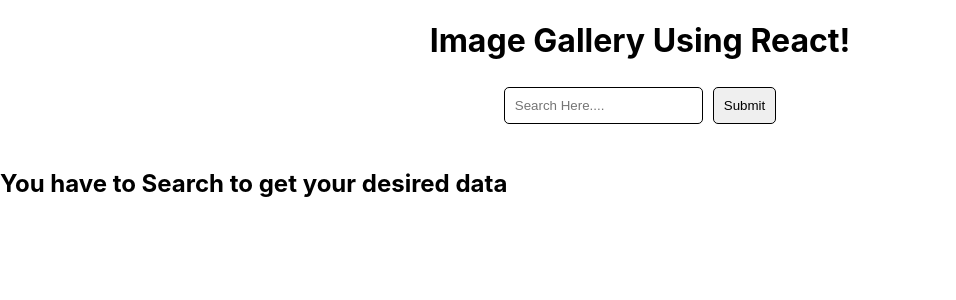
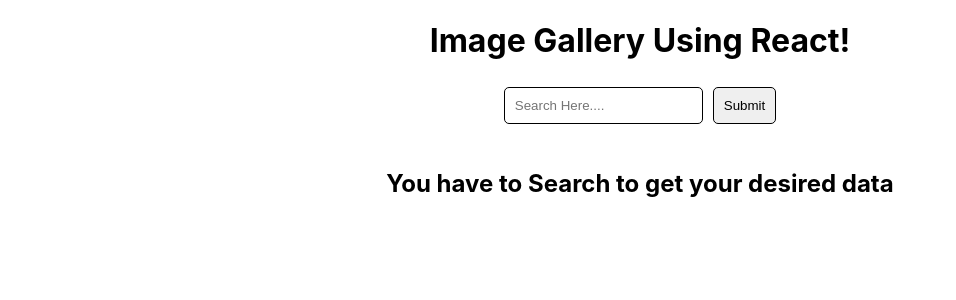
Before and after one commit to Phani-1532/imageGalleryUsingReact, a React (Create React App) app: page / in a window 1280 px wide. Shown: the top 300 px of the page, without its empty margins (0-956 px from the left). Built offline with nearby package versions, Linux system fonts and the light colour scheme.

Commit message:
updated image gallery

```diff
--- a/src/App.js
+++ b/src/App.js
@@ -32,7 +32,7 @@ function App() {
           </form>
           <br></br>
         </center>
-        {data.length >= 1 ? <Gallery photos={data} /> : <h2>You have to Search to get your desired data </h2>}
+        {data.length >= 1 ? <Gallery photos={data} /> : <h2 style={{textAlign:'center'}}>You have to Search to get your desired data </h2>}
 
       </div>
     </>
```
